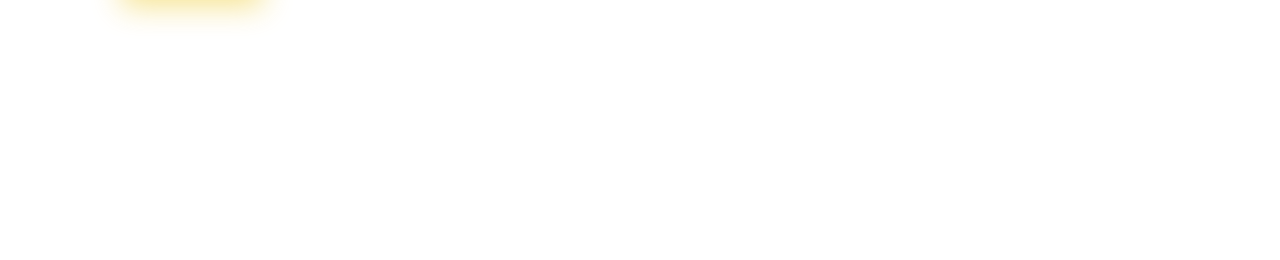
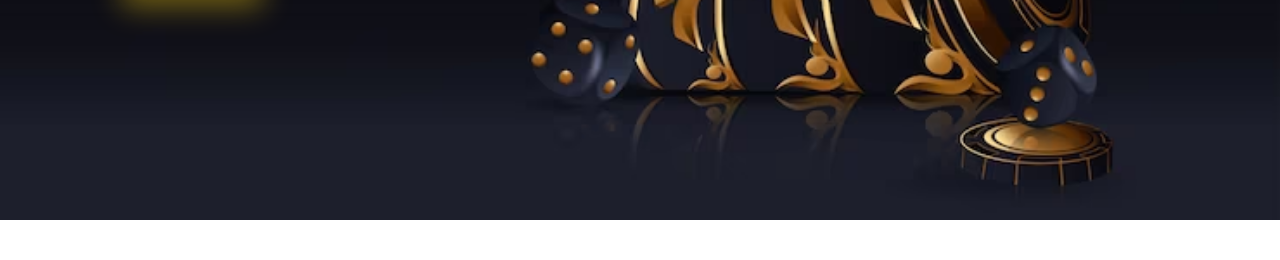
Before and after one commit to KonaKeerthi/game, a plain HTML site: page index.html in a window 1280 px wide. Shown: the part 540-800 px from the top of the page. Drawn offline with Linux system fonts and the light colour scheme; a web font is replaced by a local one.

Commit message:
Update casinostyles.css

```diff
--- a/casinostyles.css
+++ b/casinostyles.css
@@ -71,7 +71,7 @@ nav ul li a:hover{
     height: 760px;
     background-repeat: no-repeat;
     background-size: cover;
-    background-image: url(assets/casino4.avif);
+    background-image: url(casino4.avif);
     position: relative;
 }
 .header-heading{
```
